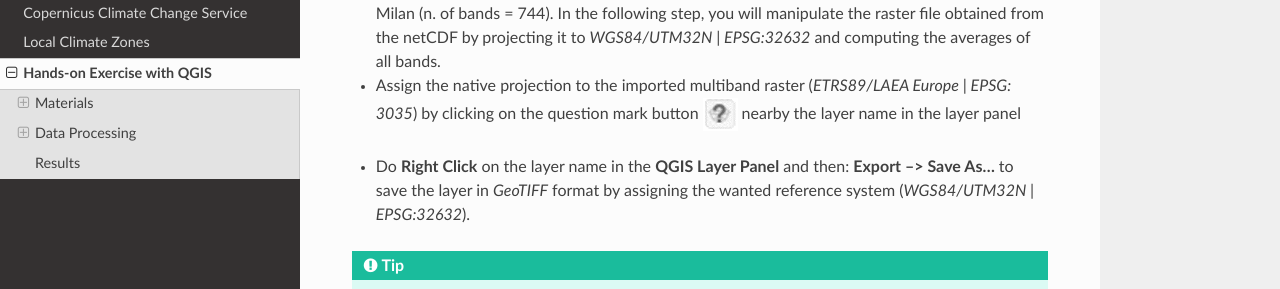
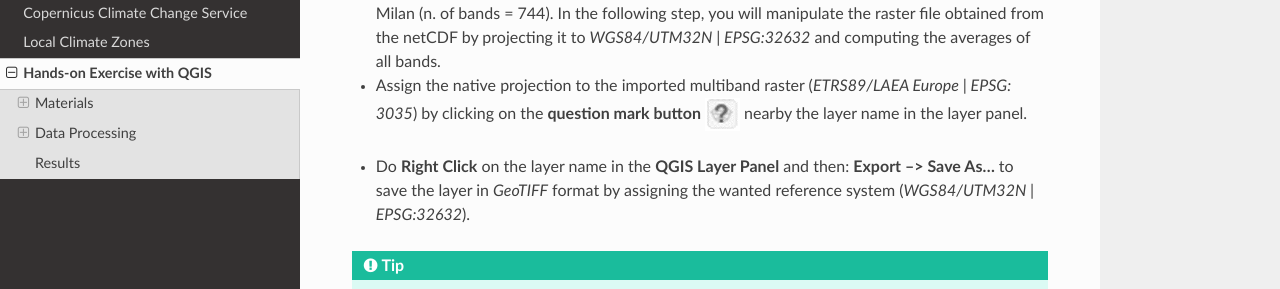
Before and after one commit to opengeolab/CA_LCZ_exercise_docs, a Sphinx documentation site: the page built from source/analysis.rst, in a window 1280 px wide and 900 px high, scrolled down 3768 px. Shown: the part 155-444 px from the top of the window. Built offline with Sphinx 7.4.7 and the Read the Docs theme 2.0.0, drawn with Linux system fonts in a browser that asks for light colours.

```diff
--- a/source/analysis.rst
+++ b/source/analysis.rst
@@ -119,7 +119,7 @@ netCDF preprocessing
 
 * Open a new QGIS project and import as a raster layer (**Layer --> Add Layer --> Add Raster Layer**) the air temperature netCDF (*tas_Milan_UrbClim_2016_07_v1.0.nc*). The layer is imported as a multiband raster in which each band contains the hourly observation of air temperature over Milan (n. of bands = 744). In the following step, you will manipulate the raster file obtained from the netCDF by projecting it to *WGS84/UTM32N | EPSG:32632* and computing the averages of all bands.
 
-* Assign the native projection to the imported multiband raster (*ETRS89/LAEA Europe | EPSG: 3035*) by clicking on the question mark button |questionmark| nearby the layer name in the layer panel
+* Assign the native projection to the imported multiband raster (*ETRS89/LAEA Europe | EPSG: 3035*) by clicking on the **question mark button** |questionmark| nearby the layer name in the layer panel.
 .. |questionmark| image:: images/questionmark.png
    :scale: 60%
 
```
